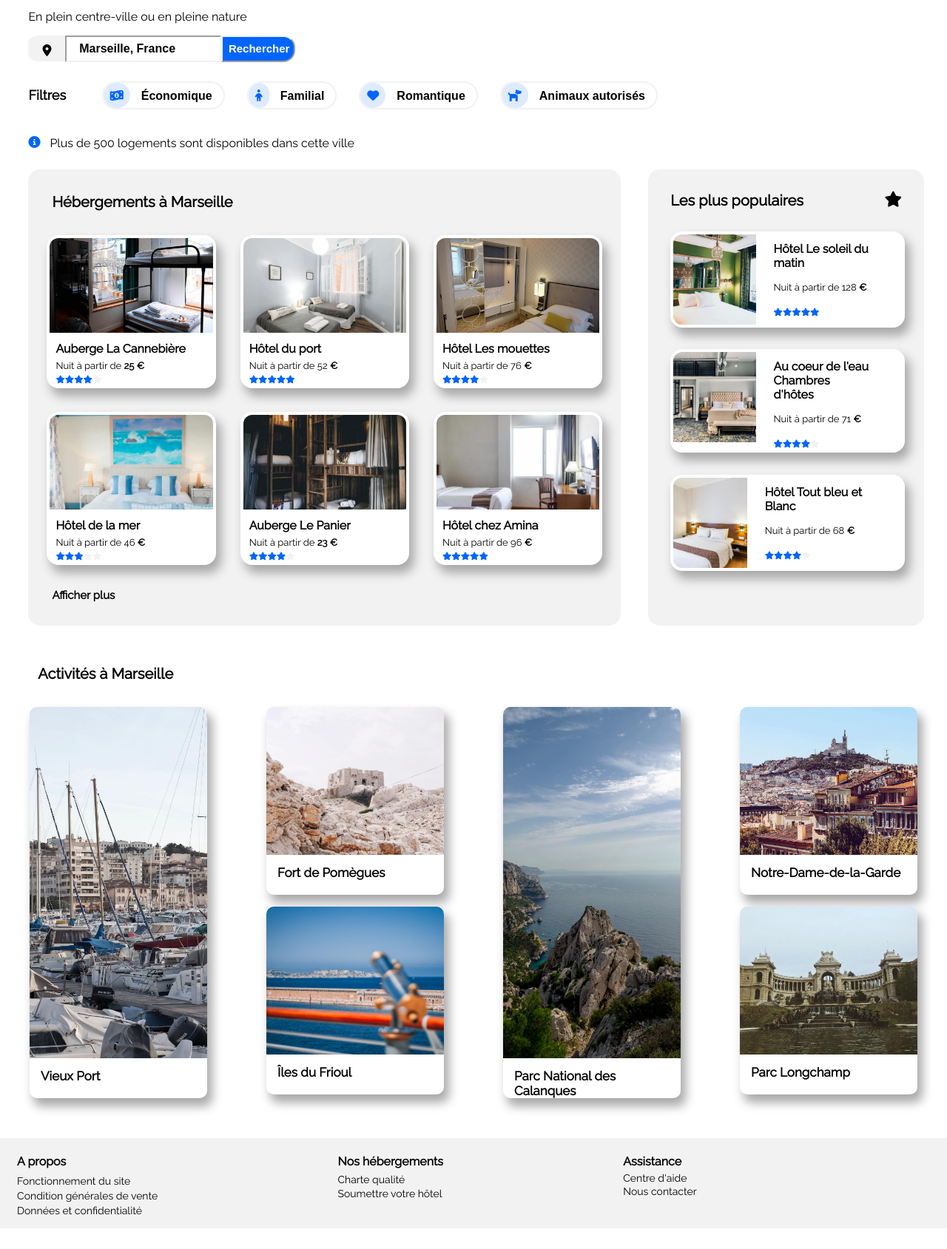
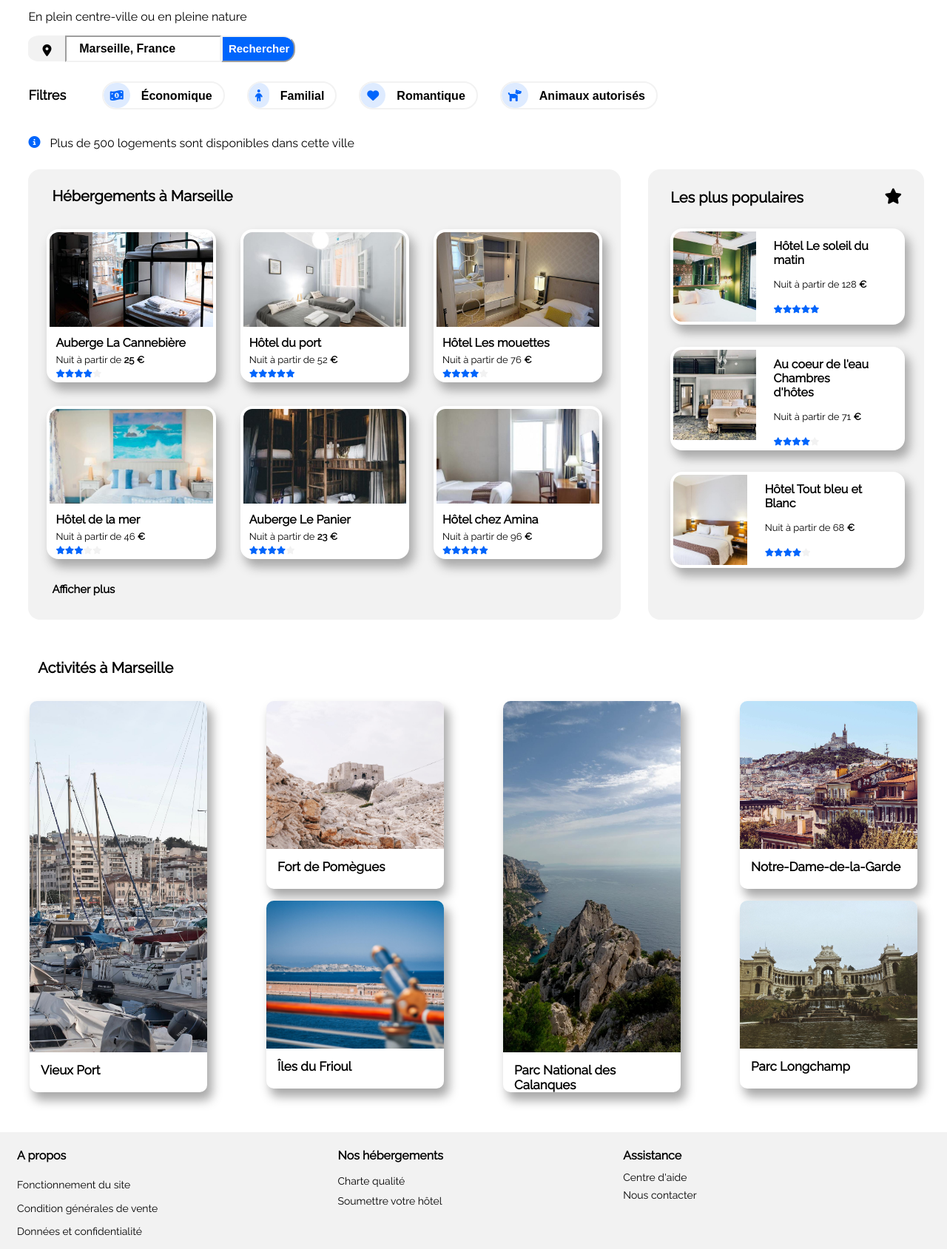
Before and after one commit to K0lschPierre/Booki_P2_DW, a plain HTML site: page index.html in a window 1280 px wide. Shown: the part 139-1828 px from the top of the page at 74% size. Before the commit the page ends 1800 px from the top, so only its background shows below. Drawn offline with Linux system fonts and the light colour scheme.

Commit message:
Finalisation Projet 2

```diff
--- a/css/style.css
+++ b/css/style.css
@@ -228,7 +228,7 @@ header p
     {
         font-size: 20px;
         margin-left: 4%;
-        margin-top: 4%;
+        margin-top: 3%;
     }
 
     .pictures
@@ -333,7 +333,7 @@ details
         font-size: 20px;
         margin-left: 8%;
         margin-right: 8%;
-        margin-top: 8%;
+        margin-top: 7%;
     }
 
         .second_bloc h2 i
@@ -469,13 +469,13 @@ section h2
         .footer_border h4
         {
             font-size: 16px;
-            margin-bottom: 5%;
+            margin-bottom: 12%;
         }
 
         .footer_border li
         {
             font-size: 14px;
-            margin-top: 2%;
+            margin-top: 8%;
             list-style-type: none;
         }
 
```
